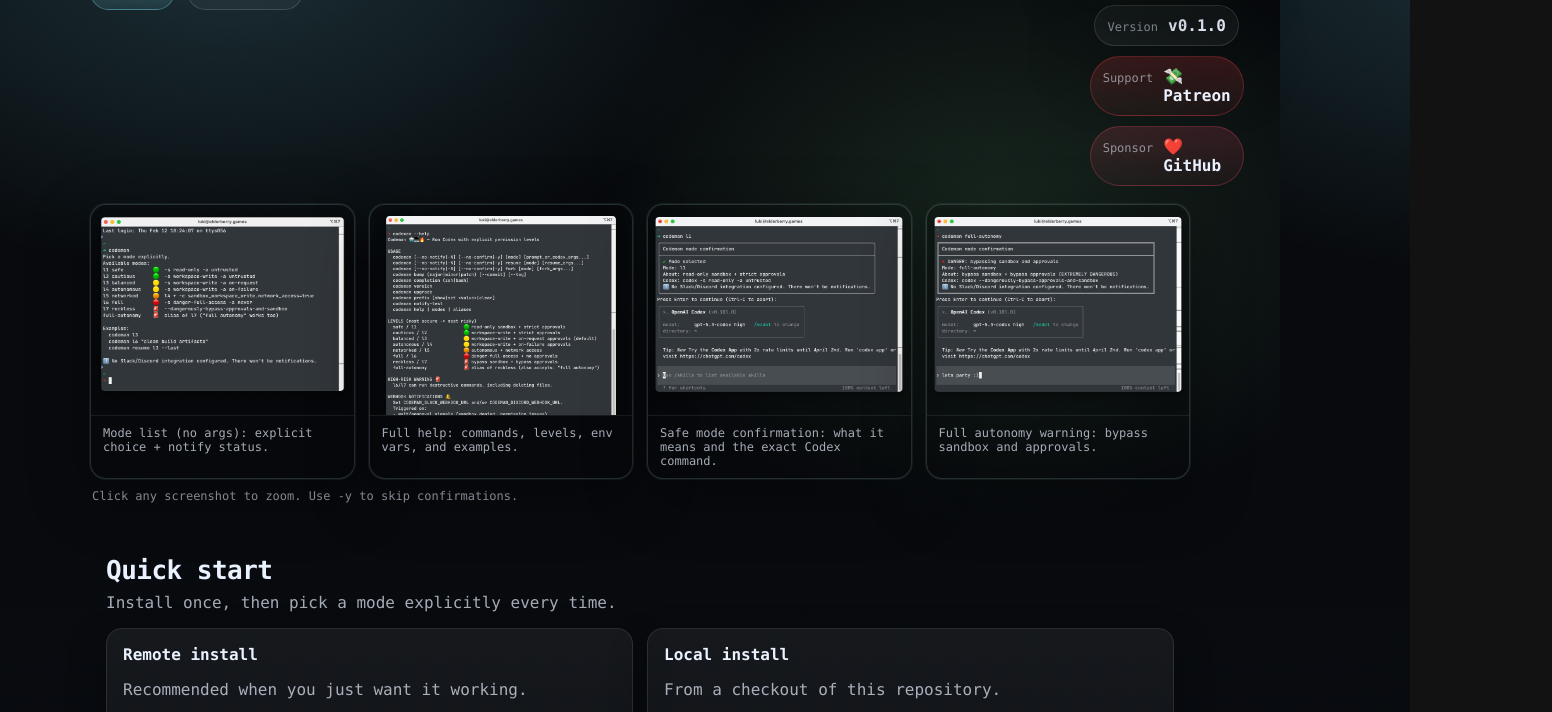
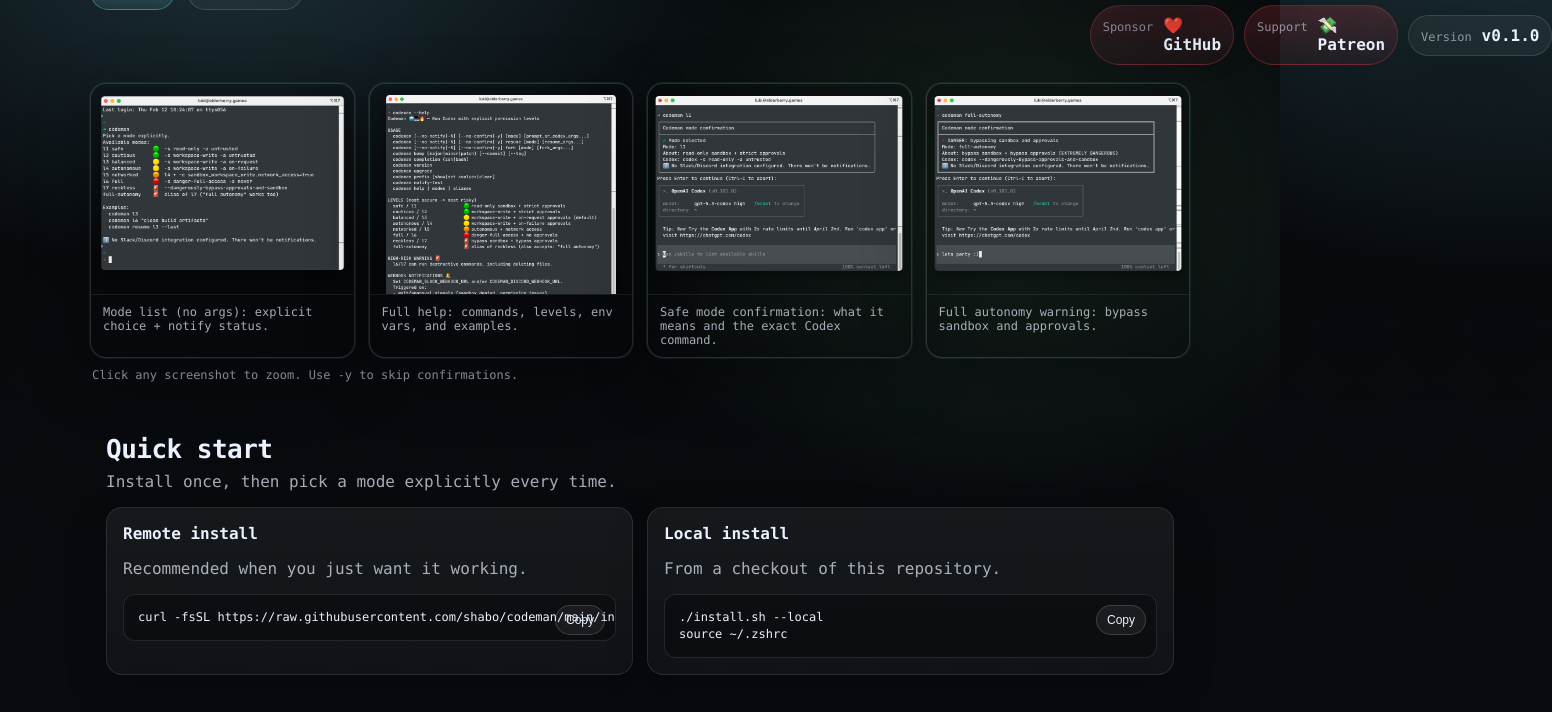
Before and after one commit to shabo/codeman, a plain HTML site: page docs/index.html in a window 1280 px wide. Shown: the part 269-981 px from the top of the page, 1552 px wide, since content can reach past the window. Drawn offline with Linux system fonts and the light colour scheme; a web font is replaced by a local one.

Commit message:
docs: order support/version pills in one row

```diff
--- a/docs/index.html
+++ b/docs/index.html
@@ -59,18 +59,18 @@
             </div>
 
             <div class="hero__support" aria-label="Version and support">
+              <a class="kpi kpi--cta kpi--sponsor" href="https://github.com/sponsors/shabo" target="_blank" rel="noopener noreferrer" aria-label="Sponsor on GitHub">
+                <div class="kpi__k">Sponsor</div>
+                <div class="kpi__v">❤️ GitHub</div>
+              </a>
+              <a class="kpi kpi--cta kpi--patreon" href="https://www.patreon.com/shabers" target="_blank" rel="noopener noreferrer" aria-label="Support on Patreon">
+                <div class="kpi__k">Support</div>
+                <div class="kpi__v">💸 Patreon</div>
+              </a>
               <div class="kpi kpi--version" role="note" aria-label="Version">
                 <div class="kpi__k">Version</div>
                 <div class="kpi__v" id="version">v0.1.0</div>
               </div>
-              <a class="kpi kpi--cta kpi--patreon" href="https://www.patreon.com/shabers" target="_blank" rel="noopener noreferrer" aria-label="Support on Patreon">
-                <div class="kpi__k">Support</div>
-                <div class="kpi__v">💸 Patreon</div>
-              </a>
-              <a class="kpi kpi--cta kpi--sponsor" href="https://github.com/sponsors/shabo" target="_blank" rel="noopener noreferrer" aria-label="Sponsor on GitHub">
-                <div class="kpi__k">Sponsor</div>
-                <div class="kpi__v">❤️ GitHub</div>
-              </a>
             </div>
           </div>
         </div>
--- a/docs/site/styles.css
+++ b/docs/site/styles.css
@@ -237,6 +237,7 @@ main { display: block; }
   gap: 10px;
   flex-wrap: wrap;
   justify-content: center;
+  align-items: center;
 }
 .hero__shots {
   max-width: 1100px;
@@ -624,4 +625,5 @@ main { display: block; }
 
 @media (min-width: 980px) {
   .hero h1 { white-space: nowrap; }
+  .hero__support { flex-wrap: nowrap; }
 }
```
